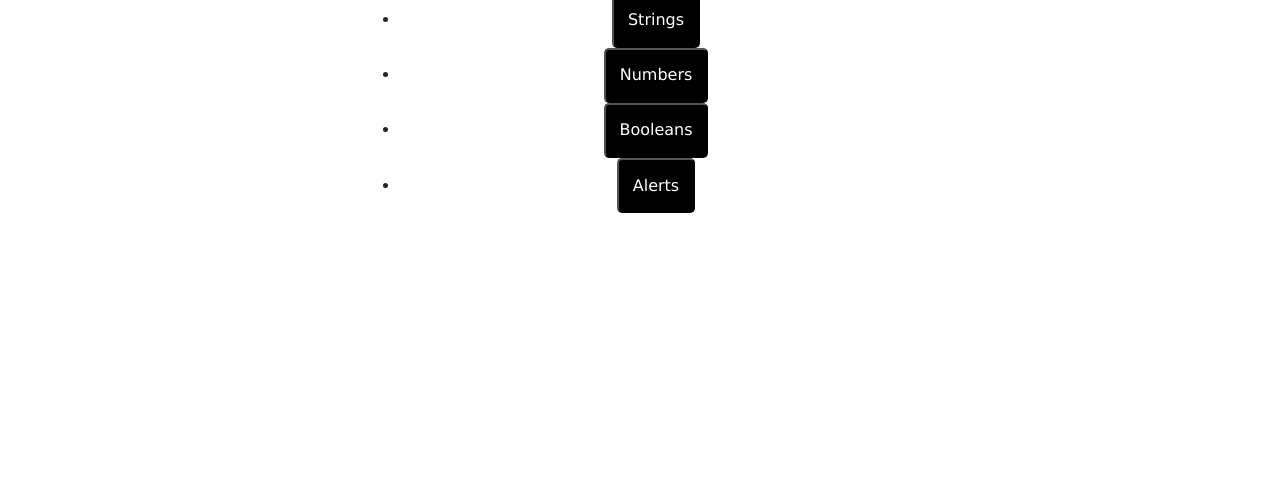
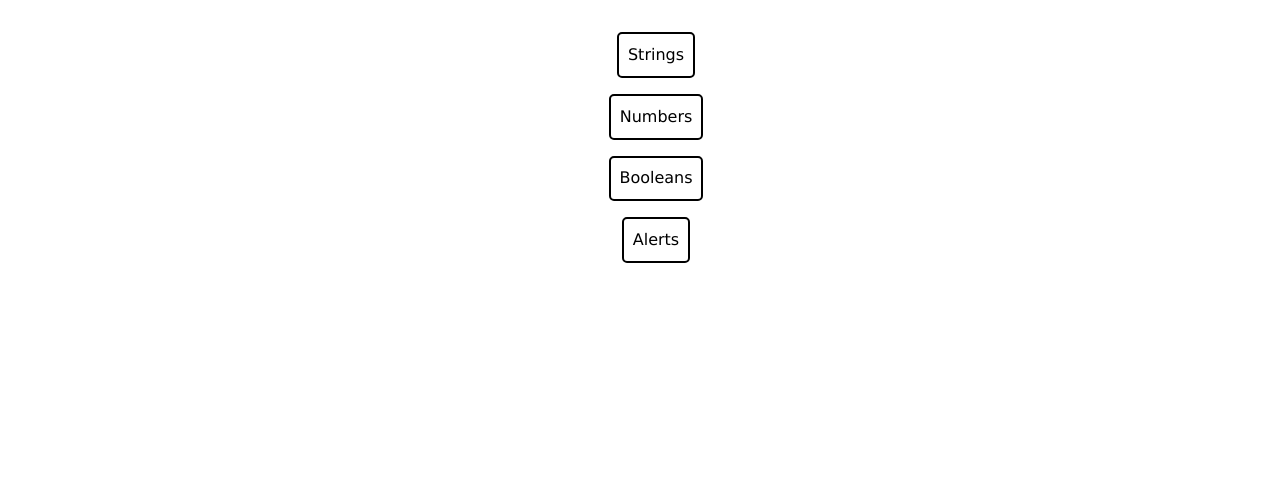
Before and after one commit to RitzGL/code-quiz, a plain HTML site: page utils/question-answer-card.html in a window 1280 px wide. Shown: the part 302-800 px from the top of the page. Drawn offline with nearby package versions, Linux system fonts and the light colour scheme; files whose address does not match are found by name.

Commit message:
Committing styling changes

```diff
--- a/css/style.css
+++ b/css/style.css
@@ -29,3 +29,28 @@ button{
     border-radius: 5px;
     text-decoration: none;
 }
+
+ul > li > button{
+    padding: 0.55rem;
+    background-color: white;
+    color: black;
+    border: 2px solid black;
+    transition:all 0.6s;
+}
+
+ul > li > button:hover{
+    padding: 0.55rem;
+    background-color: black;
+    color: white;
+}
+
+ul > li{
+    list-style-type: none;
+    margin: 0 auto;
+    margin-top: 1rem;
+    display: block;
+}
+
+ul{
+    margin-top: 3rem;
+}
```
